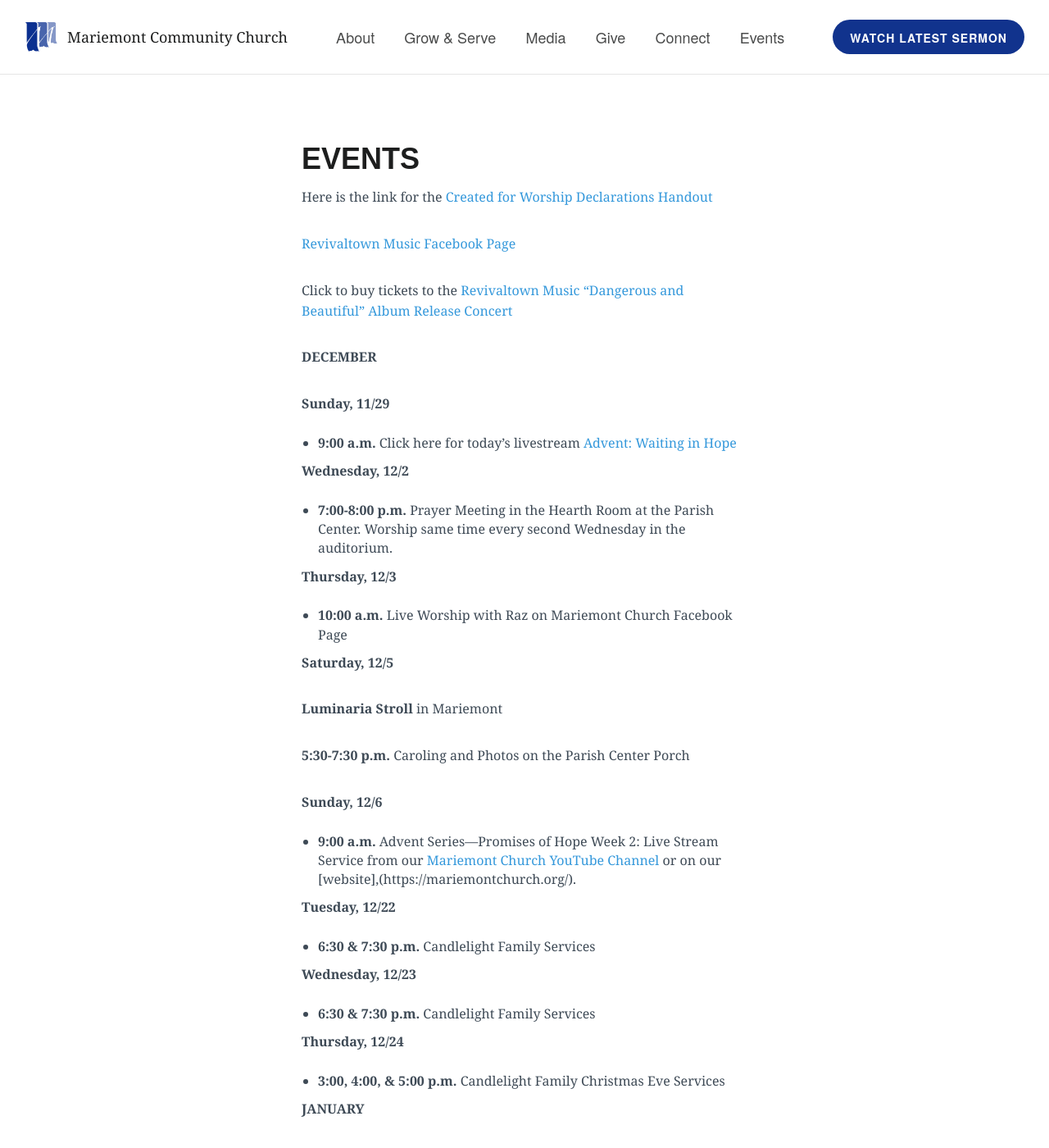
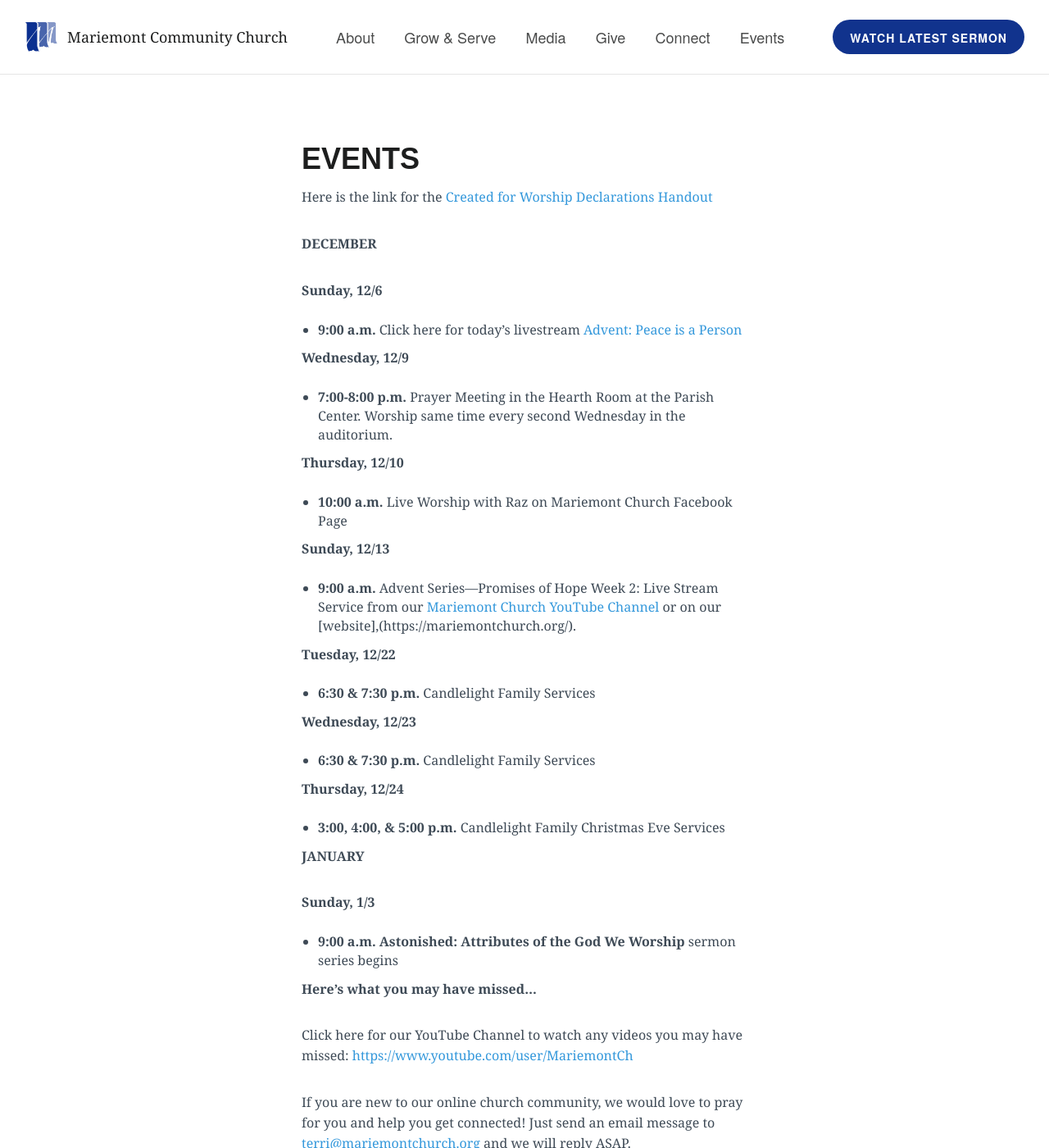
Before and after one commit to lukemoderwell/mariemont, a Jekyll site: the page built from updates.markdown, in a window 1280 px wide and 1400 px high. Shown: the whole window at 82% size. Built offline with Jekyll 4.4.1, drawn with Linux system fonts in a browser that asks for light colours; nearby versions of some CDN libraries.

Commit message:
Updated Updates

```diff
--- a/updates.markdown
+++ b/updates.markdown
@@ -13,31 +13,21 @@
 
 Here is the link for the [Created for Worship Declarations Handout](https://drive.google.com/file/d/1bCTQeDUK1bBI30rwqdyiVlecur89yNSl/view?usp=sharing)
 
-[Revivaltown Music Facebook Page](https://www.facebook.com/Revivaltown-Music-2008659255901002)
-
-Click to buy tickets to the [Revivaltown Music "Dangerous and Beautiful" Album Release Concert](https://www.eventbrite.com/e/revivaltown-music-album-release-concert-tickets-126366392281?aff=ebdssbdestsearch)
-
 **DECEMBER**
 
-**Sunday, 11/29**
+**Sunday, 12/6**
 
-* **9:00 a.m.** Click here for today's livestream [Advent: Waiting in Hope](https://youtu.be/9P0JlD2W1Ww)
+* **9:00 a.m.** Click here for today's livestream [Advent: Peace is a Person](https://youtu.be/VHPikNAEla8)
 
-**Wednesday, 12/2**
+**Wednesday, 12/9**
 
 * **7:00-8:00 p.m.** Prayer Meeting in the Hearth Room at the Parish Center. Worship same time every second Wednesday in the auditorium.
 
-**Thursday, 12/3**
+**Thursday, 12/10**
 
 * **10:00 a.m.**  Live Worship with Raz on Mariemont Church Facebook Page
 
-**Saturday, 12/5**
-
-**Luminaria Stroll** in Mariemont
-
-**5:30-7:30 p.m.** Caroling and Photos on the Parish Center Porch
-
-**Sunday, 12/6**
+**Sunday, 12/13**
 
 * **9:00 a.m.** Advent Series—Promises of Hope Week 2: Live Stream Service from our [Mariemont Church YouTube Channel](https://www.youtube.com/c/MariemontChurch/videos) or on our [website],(https://mariemontchurch.org/).
 
```
